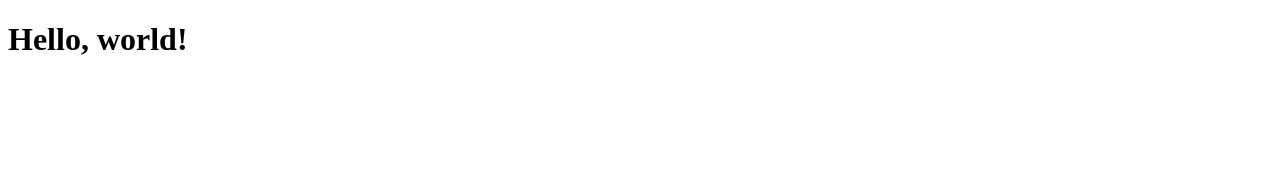
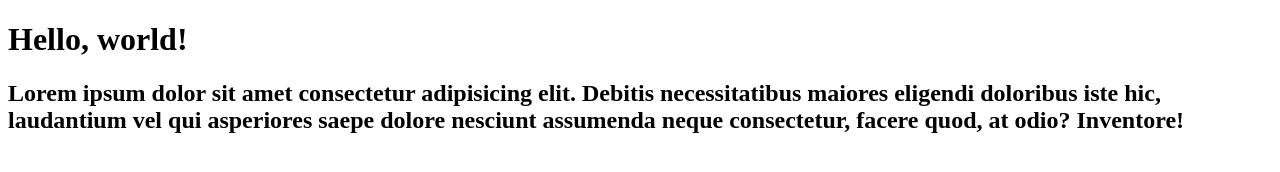
Before and after one commit to JhownSantos13/curso-git, a plain HTML site: page index.html in a window 1280 px wide. Drawn offline with Linux system fonts and the light colour scheme.

Commit message:
10 commit adicionei h2 mais lorem ipsun

```diff
--- a/index.html
+++ b/index.html
@@ -10,5 +10,6 @@
     <h1>
       Hello, world!
     </h1>
+    <h2>Lorem ipsum dolor sit amet consectetur adipisicing elit. Debitis necessitatibus maiores eligendi doloribus iste hic, laudantium vel qui asperiores saepe dolore nesciunt assumenda neque consectetur, facere quod, at odio? Inventore!</h2>
 </body>
 </html>
```
